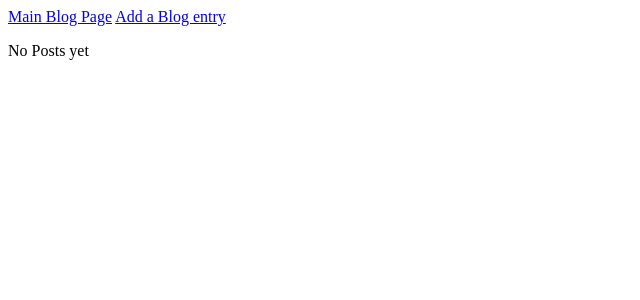
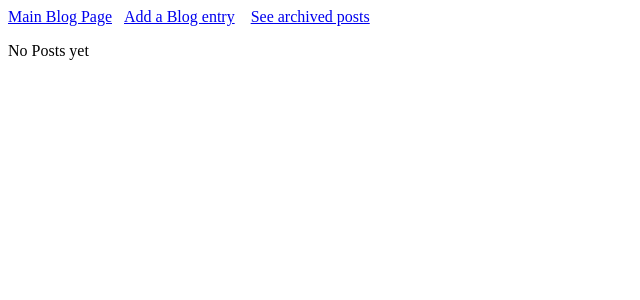
Before and after one commit to PaulC2017/blogz, a Flask app: page /Blog in a window 1280 px wide. Shown: the top 300 px of the page, without its empty margins (0-640 px from the left). Run offline with Flask 2, Linux system fonts and the light colour scheme; data that the repository does not hold is empty.

Commit message:
Enhanced archiving capability - now can display archived posts

```diff
--- a/main.py
+++ b/main.py
@@ -83,6 +83,16 @@ def remove_post():
     removed_post_body = removed_post.body
     return render_template('/remove_post.html', removed_post_title=removed_post_title,removed_post_body=removed_post_body  )
 
+@app.route('/archives', methods=['POST', 'GET'])
+def archives():
+
+    # post = Blog.query.all()
+    #post = Blog.query.order_by(Blog.id.desc()).all()
+    archived_post = Blog.query.filter_by(removed = True).order_by(Blog.id.desc()).all()
+    return render_template('archived_posts.html',title="Blogs R Us!",
+        archived_post=archived_post)
+
+
 
 if __name__ == '__main__':
     app.run()
--- a/templates/base.html
+++ b/templates/base.html
@@ -14,7 +14,7 @@
     </head>
 <body>
     <div>
-        <a href='/Blog'>Main Blog Page</a>      <a href='/newpost'>     Add a Blog entry</a>
+        <a href='/Blog'>Main Blog Page</a> &nbsp;&nbsp;<a href='/newpost'>Add a Blog entry</a> &nbsp;&nbsp; <a href='/archives'>See archived posts</a>
     </div>
 
     {% with messages = get_flashed_messages(with_categories=True) %}
```
Also changed, not shown: templates/archived_posts.html (added, +34 -0 lines).
